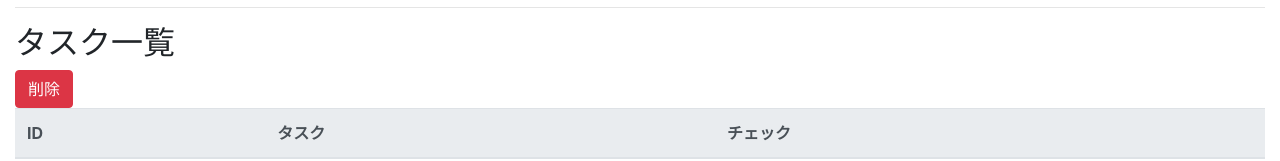
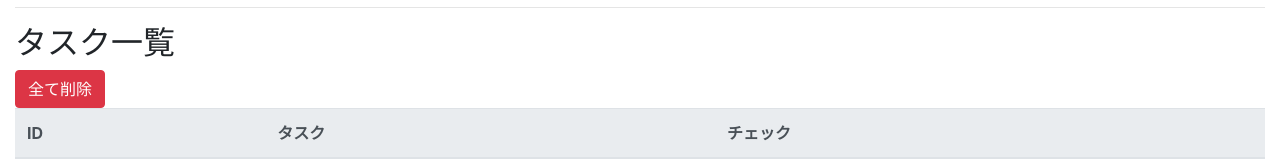
Before and after one commit to TakaShinoda/todo-with-react-hooks, a React (Create React App) app: page / in a window 1280 px wide. Shown: the part 189-350 px from the top of the page. Built offline with nearby package versions, Linux system fonts and the light colour scheme.

Commit message:
タスクの全削除機能実装

```diff
--- a/src/components/TodoForm.jsx
+++ b/src/components/TodoForm.jsx
@@ -8,7 +8,8 @@ export const TodoForm = ({ state, dispatch }) => {
         e.preventDefault()
         dispatch({
             type: 'ADD_TASK',
-            title
+            title,
+            check: false
         })
         setTitle('')
     }
--- a/src/components/Todos.jsx
+++ b/src/components/Todos.jsx
@@ -17,10 +17,18 @@ export const Todos = ({ state, dispatch }) => {
         }
         setCheck(false)
     }
+
+    const deleteAllTasks = e => {
+        e.preventDefault()
+        const reset_result = window.confirm('タスクを全て削除していいですか？')
+        if(reset_result) dispatch({type: 'DELETE_ALL_TASKS'})
+    }
+
     return (
         <>
             <h2>タスク一覧</h2>
-            <button className="btn btn-danger" onClick={deleteTask}>削除</button>
+            {/*<button className="btn btn-danger" onClick={deleteTask}>削除</button>*/}
+            <button className="btn btn-danger" onClick={deleteAllTasks}>全て削除</button>
             <table className="table">
                 <thead className="thead-light">
                     <tr>
--- a/src/reducers/index.js
+++ b/src/reducers/index.js
@@ -1,13 +1,16 @@
 const tasks = (state = [], action) => {
     switch(action.type) {
         case 'ADD_TASK':
-            const task = { title: action.title }
+            const task = { title: action.title, check: action.check}
             const length = state.length
             const id = length === 0 ? 1 : state[length - 1].id + 1
             return [...state,  { id: id, ...task}]
 
         case 'DELETE_TASK':
-            return state
+            return state.filter(task => task.check === action.check)
+
+        case 'DELETE_ALL_TASKS':
+            return []
 
         default:
             throw new Error()
```
